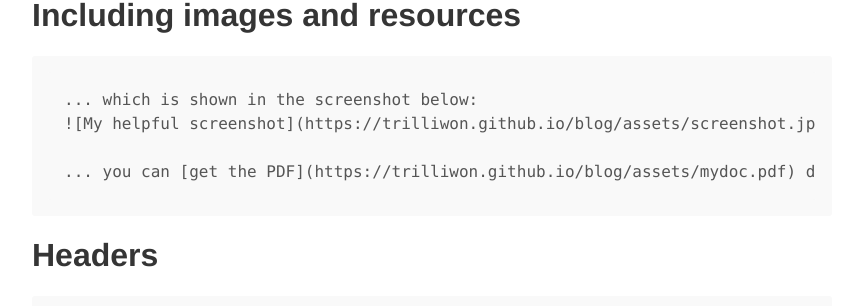
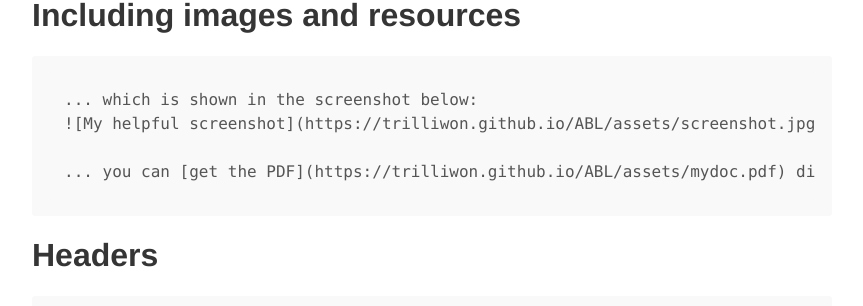
Before and after one commit to trilliwon/ABL, a Jekyll site: the page built from _posts/knowledge/2017-03-16-example-content.md, in a window 1280 px wide and 900 px high. Shown: the part 461-767 px from the top of the window, without its empty margins (208-1071 px from the left). Built offline with Jekyll 4.4.1, drawn with Linux system fonts in a browser that asks for light colours; nearby versions of some CDN libraries; formulas are drawn with MathJax 3.

Commit message:
Thu Mar 28 13:43:40 KST 2019

```diff
--- a/_config.yml
+++ b/_config.yml
@@ -4,7 +4,7 @@
 # Setup
 title:          Won 👨🏻‍💻
 paginate:       42
-baseurl:        "/blog"
+baseurl:        "/ABL"
 url:            "https://trilliwon.github.io"
 
 
@@ -45,7 +45,7 @@
 # Custom vars
 version:        1.0.0
 github:
-  repo:         https://github.com/trilliwon/blog
+  repo:         https://github.com/trilliwon/ABL
 
 # Gems
 gems:
```
